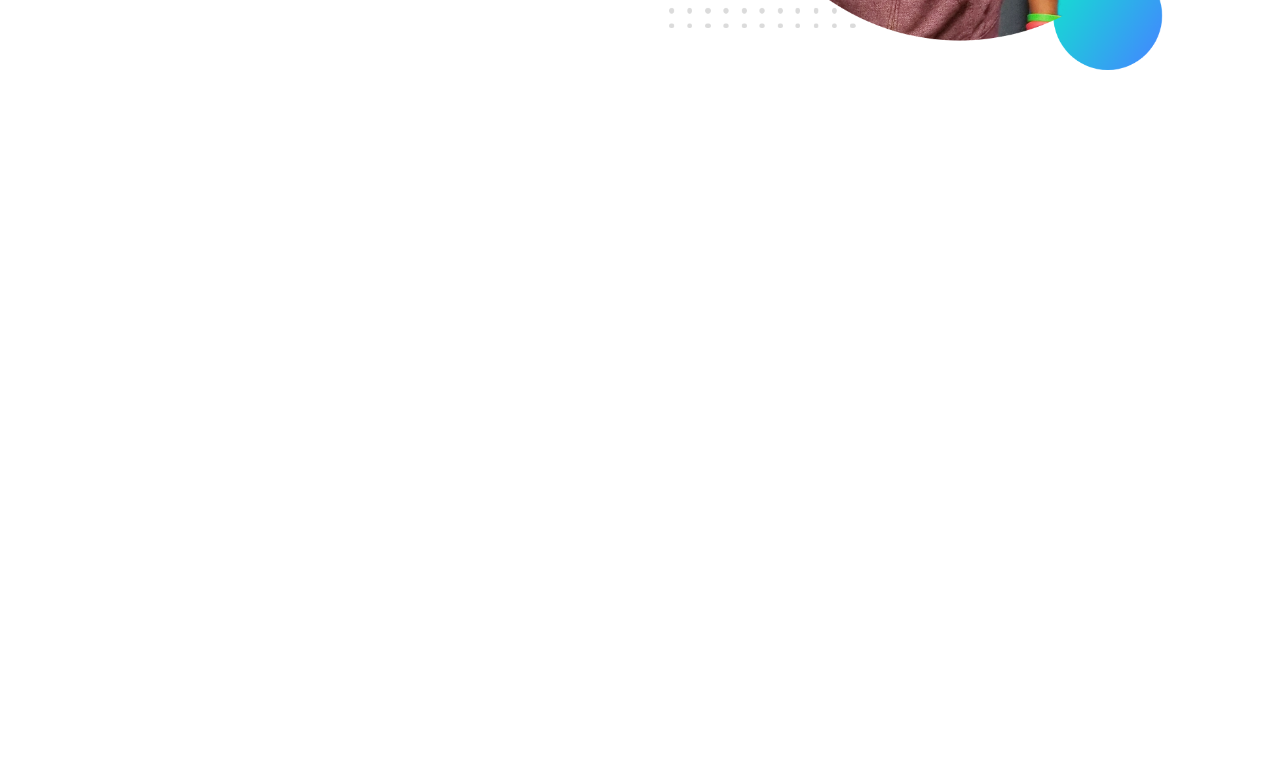
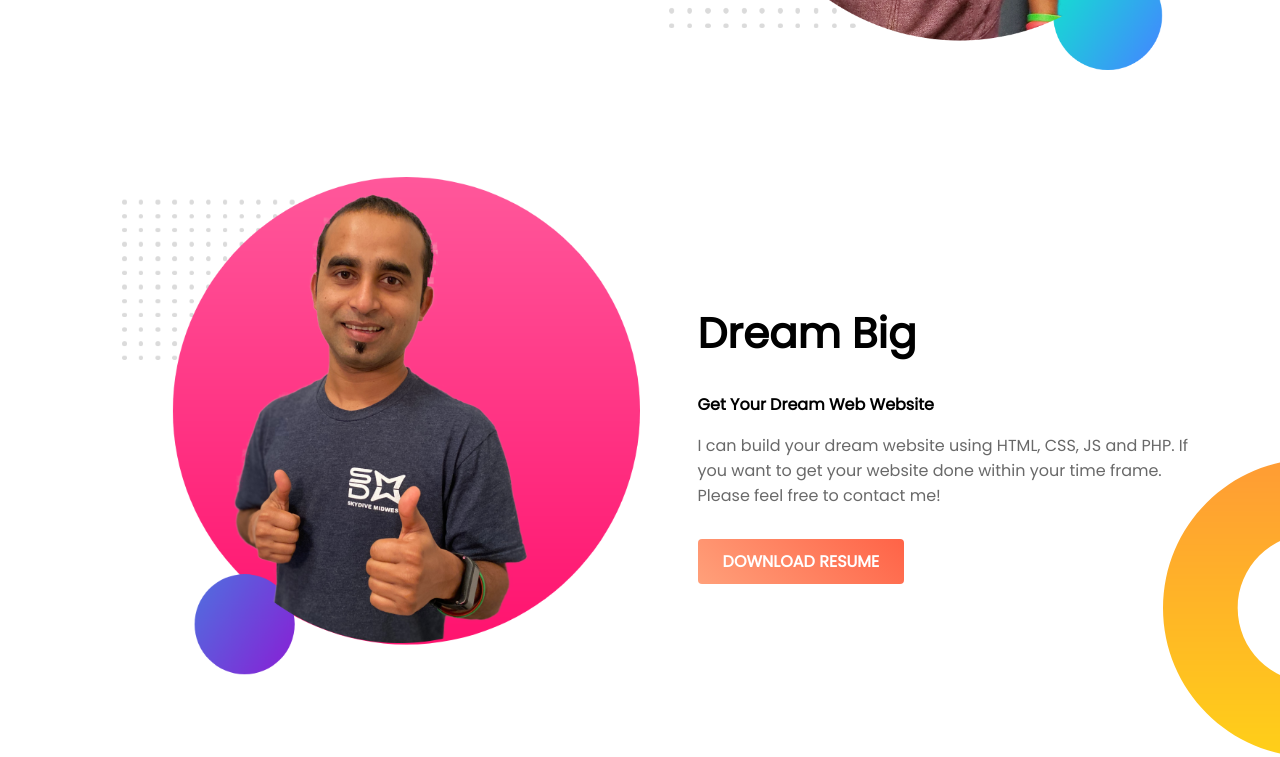
Before and after one commit to ashikurrahmanbd/dev-portfolio, a plain HTML site: page index.html in a window 1280 px wide. Shown: the part 498-1255 px from the top of the page. Before the commit the page ends 800 px from the top, so only its background shows below. Drawn offline with Linux system fonts and the light colour scheme.

Commit message:
Dream big section has added

```diff
--- a/index.html
+++ b/index.html
@@ -20,8 +20,8 @@
                                         <h1>Welcome To</h1>
                                         <h1><span class="orrange-color">Ashikur Rahman </span>World</h1>
                                         <p><strong>Traveller, Dreamer, Author & Programmer</strong></p>
-                                        <p>Thi is Ashikur Rahman, a professional Web Developer. And I am working as a Freelance Web Developer at fiverr and fivesquid. I love to code. I code HTML, CSS, JS and PHP!</p>
-                                        <a href="#" class="hire-btn">Hire Me</a>
+                                        <p class="info-text">Thi is Ashikur Rahman, a professional Web Developer. And I am working as a Freelance Web Developer at fiverr and fivesquid. I love to code. I code HTML, CSS, JS and PHP!</p>
+                                        <a href="#" class="link-btn">Hire Me</a>
                                 </div>
                                 <div class="image column-half">
                                         <img src="images/jhankar.png" alt="">
@@ -33,7 +33,19 @@
 
         <!-- starts section Dream Big -->
         <section class="dream-big">
-
+                <div class="content">
+                        <div class="dream-big-content">
+                                 <div class="image column-half">
+                                         <img src="images/jhankar2.png" alt="">
+                                 </div>
+                                 <div class="information column-half">
+                                         <h1>Dream Big</h1>
+                                         <p><strong>Get Your Dream Web Website</strong></p>
+                                         <p class="info-text">I can build your dream website using HTML, CSS, JS and PHP. If you want to get your website done within  your time frame. Please feel free to contact me!</p>
+                                         <a href="#" class="link-btn">Download Resume</a>
+                                 </div>
+                        </div>
+                </div>
         </section>
 
 </body>
--- a/style.css
+++ b/style.css
@@ -6,7 +6,9 @@ body{
 *{
         box-sizing: border-box;
 }
-
+p.info-text{
+        color: dimgray;
+}
 h1{
         font-size: 42px;
         line-height: 1.1em;
@@ -42,7 +44,7 @@ h1{
 .image img{
         width:100%;
 }
-a.hire-btn{
+a.link-btn{
         display:inline-block;
         margin-top:15px;
         text-decoration: none;
@@ -54,6 +56,30 @@ a.hire-btn{
         color:#fff;
         transition: 0.3s ease;
 }
-a.hire-btn:hover{
+a.link-btn:hover{
         background-image:linear-gradient(65deg, tomato, lightsalmon);
 }
+
+/* CSS for dream big section */
+.dream-big{
+        padding:75px 0;
+        background-image: url(images/dream-bg.png);
+        background-repeat: no-repeat;
+        background-position: right bottom;
+}
+.dream-big-content{
+        display: flex;
+        align-items: center;
+}
+
+.dream-big-content .image.column-half{
+        width:50%;
+        margin-right:5%;
+}
+
+.dream-big-content .image.column-half img{
+        width:100%;
+}
+.dream-big-content .information.column-half{
+        width:50%;
+}
```
